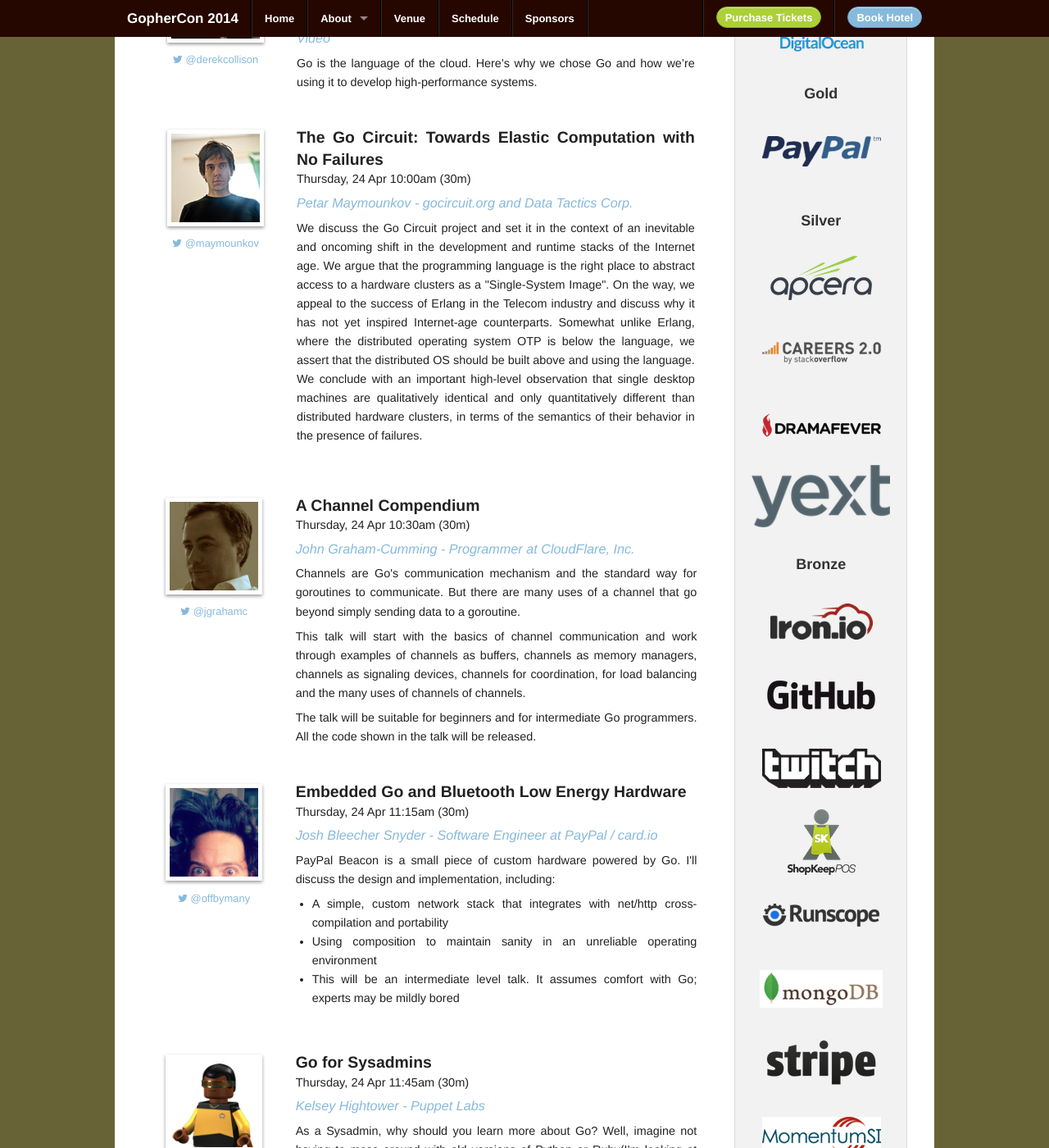
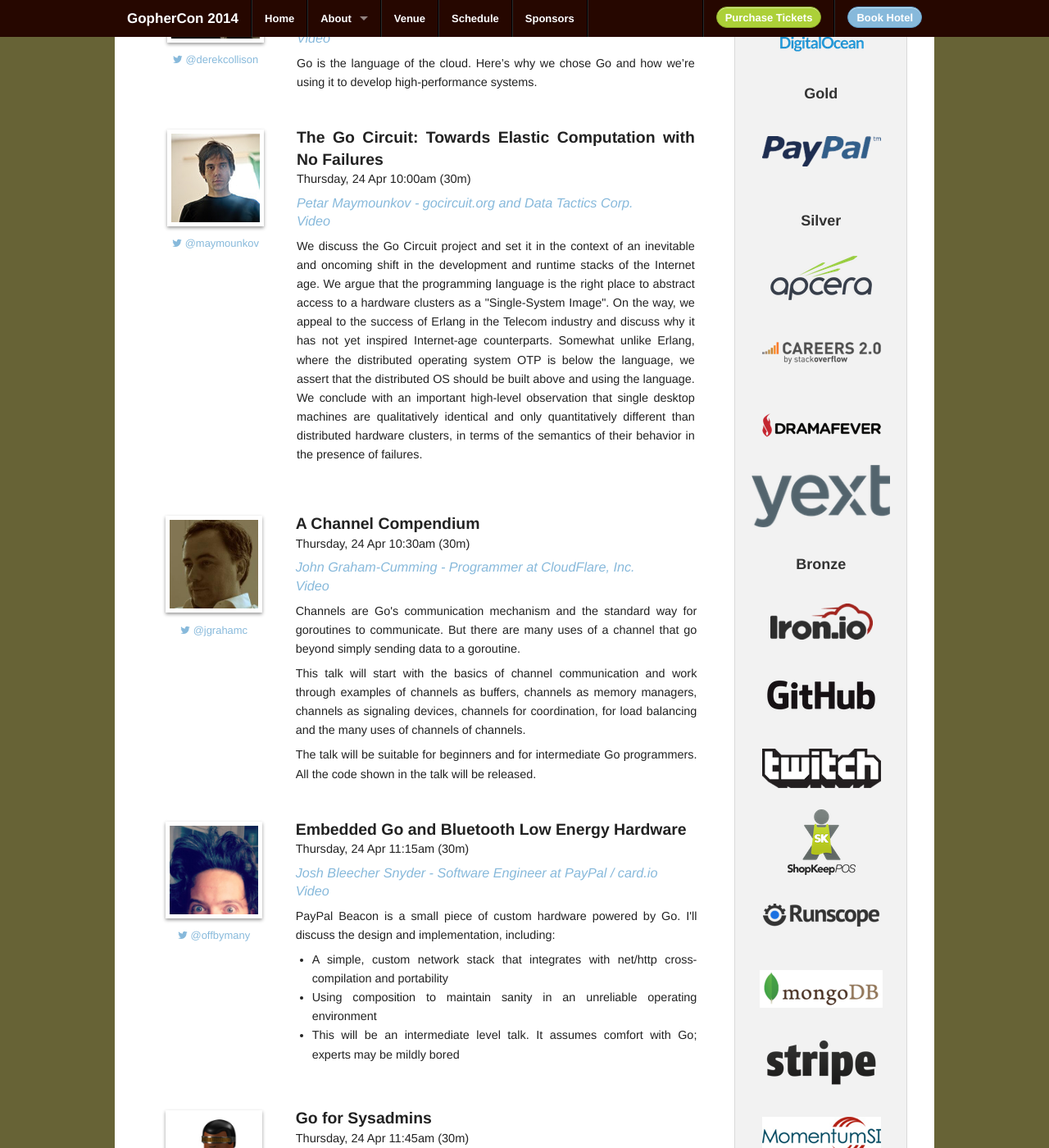
Before and after one commit to gophercon/gophercon.github.io, a Jekyll site: the page built from schedule/index.html, in a window 1280 px wide and 1400 px high, scrolled down 591 px. Shown: the whole window at 82% size. Built offline with Jekyll 4.4.1, drawn with Linux system fonts in a browser that asks for light colours; Markdown is read by kramdown in place of the engine named in the settings.

Commit message:
a few more links

```diff
--- a/schedule/index.html
+++ b/schedule/index.html
@@ -49,7 +49,7 @@
 			<span class="title">Building High-Performance Systems in Go - What’s New and Best Practices</span>
 			<span class="speaker-time">Thursday, 24 Apr 9:30am (30m)</span>
 			<span class="subtitle"><a href="/speakers/#derek_collison">Derek Collison - Founder, CEO at Apcera</a></span>
-			<span class="subtitle"><a href="http://confreaks.com/videos/3419-gophercon2014-opening-day-keynote">Video</a></span>
+			<span class="subtitle"><a href="http://confreaks.com/videos/3420-gophercon2014-building-high-performance-systems-in-go-what-s-new-and-best-practices">Video</a></span>
 
 		  </h5>
 
@@ -74,6 +74,7 @@
 			<span class="title">The Go Circuit: Towards Elastic Computation with No Failures</span>
 			<span class="speaker-time">Thursday, 24 Apr 10:00am (30m)</span>
 			<span class="subtitle"><a href="/speakers/#petar_maymounkov">Petar Maymounkov - gocircuit.org and Data Tactics Corp.</a></span>
+			<span class="subtitle"><a href="http://confreaks.com/videos/3421-gophercon2014-the-go-circuit-towards-elastic-computation-with-no-failures">Video</a></span>
 		  </h5>
 
           <p>
@@ -98,6 +99,8 @@
       <span class="title">A Channel Compendium</span>
       <span class="speaker-time">Thursday, 24 Apr 10:30am (30m)</span>
       <span class="subtitle"><a href="/speakers/#john_graham-cumming">John Graham-Cumming - Programmer at CloudFlare, Inc.</a></span>
+      <span class="subtitle"><a href="http://confreaks.com/videos/3421-gophercon2014-the-go-circuit-towards-elastic-computation-with-no-failures">Video</a></span>
+
       </h5>
 
       <p>
@@ -123,6 +126,7 @@
 			<span class="title">Embedded Go and Bluetooth Low Energy Hardware</span>
 			<span class="speaker-time">Thursday, 24 Apr 11:15am (30m)</span>
 			<span class="subtitle"><a href="/speakers/#josh_bleecher_snyder">Josh Bleecher Snyder - Software Engineer at PayPal / card.io</a></span>
+			<span class="subtitle"><a href="http://confreaks.com/videos/3423-gophercon2014-embedded-go-and-bluetooth-low-energy-hardware">Video</a></span>
 		  </h5>
 
           <p>
```
Also changed, not shown: 1 other file.
